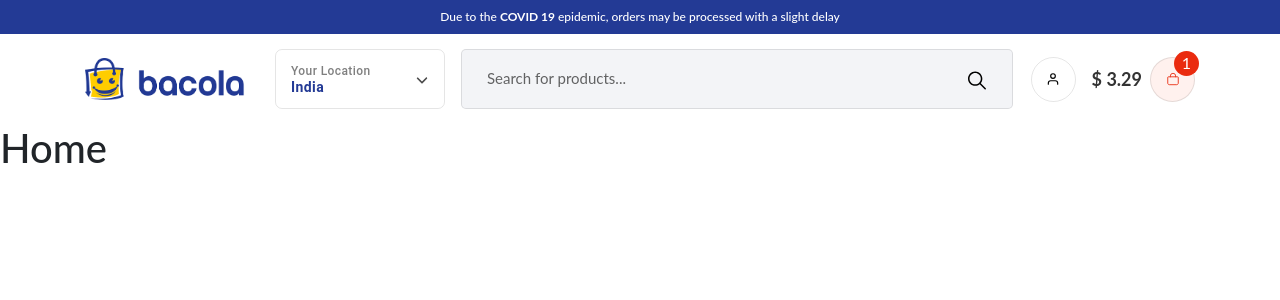
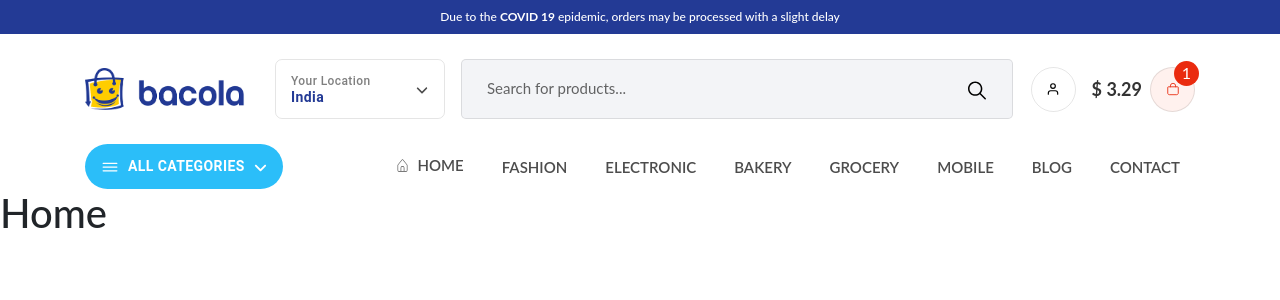
Before and after one commit to tsdevtool/E-commerce-Website-, a React (Create React App) app in the folder e-commerce/: page / in a window 1280 px wide. Shown: the top 300 px of the page. Built offline with nearby package versions, Linux system fonts and the light colour scheme.

Commit message:
Done ex5

```diff
--- a/e-commerce/src/App.css
+++ b/e-commerce/src/App.css
@@ -6,6 +6,12 @@
 
 body{
   font-family: "Lato", sans-serif;
+}
+
+@media (min-width:1300px) {
+  .container, .container-lg, .container-md, .container-sm, .container-xl{
+    max-width: 1200px;
+  }
 }
 
 .bg-blue{background-color: #233a95;}
@@ -17,7 +23,7 @@
 .headerWrapper .top-strip p {color: #fff; font-size: 12px; font-weight:500;}
 
 /* Check again */
-.headerWrapper .header {width: 100%; height: auto; padding: 15px 0px; }
+.headerWrapper .header {width: 100%; height: auto; padding: 25px 0px; }
 .logoWrapper img{width: 100%;}
 
 .headerWrapper .header .part2 .countryDrop{width: 170px; height: 60px; min-width: 150px; color: #000 !important;
@@ -108,3 +114,55 @@
   width: 25px;
   height: 25px;
 }
+
+/* Categories */
+nav .allCatTab{
+  background: #2bbef9;
+  padding: 10px 15px !important;
+  border-radius: 30px !important;
+}
+
+nav .allCatTab *{
+  color: #fff;
+}
+
+nav .allCatTab:hover{
+  background: #2bbef9;
+}
+
+nav .allCatTab .text{
+  font-weight: 600;
+}
+
+nav .allCatTab .icon1 svg{
+  font-size: 20px !important;
+}
+nav .allCatTab .icon2 svg{
+  font-size: 15px !important;
+}
+
+nav .navPart2 ul{
+  margin-bottom: 0px;
+}
+
+nav .navPart2 ul li a{
+  font-size: 15px;
+  font-weight: 600;
+  text-decoration: none;
+  color: rgba(0, 0, 0, 0.7);
+  text-transform: uppercase;
+  display: flex;
+  align-items: center;
+  padding: 8px 15px;
+  transition: all 0.2s ease-in-out;
+  border-radius: 25px;
+}
+
+nav .navPart2 ul li a:hover{
+  background: #f0faff;
+  color: #2bbef9;
+}
+
+nav .navPart2 ul li a svg{
+  font-size: 15px;
+}
--- /dev/null
+++ b/e-commerce/src/Components/Header/Navigation/index.js
@@ -0,0 +1,38 @@
+import { Button } from "@mui/material";
+import { CiHome } from "react-icons/ci";
+import { FaAngleDown } from "react-icons/fa6";
+import { IoIosMenu } from "react-icons/io";
+import { Link } from "react-router-dom";
+
+const Navigation =()=>{
+    return(
+        <nav>
+            <div className="container">
+                <div className="row">
+                    <div className="col-sm-3 navPart1">
+                        <Button className="allCatTab align-items-center">
+                            <span className="icon1 mr-2"><IoIosMenu/></span>
+                            <span className="text">ALL CATEGORIES</span>
+                            <span className="icon2 ml-2"><FaAngleDown/></span>
+                        </Button>
+                    </div>
+                    <div className="col-sm-9 navPart2 d-flex align-items-center">
+                        <ul className="list list-inline ml-auto">
+                            <li className="list-inline-item"><Link to={"/"}><CiHome/> &nbsp; Home</Link></li>
+                            <li className="list-inline-item"><Link to={"/"}>Fashion</Link></li>
+                            <li className="list-inline-item"><Link to={"/"}>Electronic</Link></li>
+                            <li className="list-inline-item"><Link to={"/"}>Bakery</Link></li>
+                            <li className="list-inline-item"><Link to={"/"}>Grocery</Link></li>
+                            <li className="list-inline-item"><Link to={"/"}>Mobile</Link></li>
+                            <li className="list-inline-item"><Link to={"/"}>Blog</Link></li>
+                            <li className="list-inline-item"><Link to={"/"}>Contact</Link></li>
+
+                        </ul>
+                    </div>
+                </div>
+            </div>
+        </nav>
+    )
+}
+
+export default Navigation;
--- /dev/null
+++ b/e-commerce/src/Components/Header/SearchBox/index.js
@@ -0,0 +1,12 @@
+import { Button } from "@mui/material";
+import { IoIosSearch } from "react-icons/io";
+const SearchBox =()=>{
+    return(
+        <div className='headerSearch ml-3 mr-3'>
+            <input type='text' placeholder="Search for products..."/>
+            <Button><IoIosSearch/></Button>
+        </div>
+    )
+}
+
+export default SearchBox;
--- a/e-commerce/src/Components/Header/index.js
+++ b/e-commerce/src/Components/Header/index.js
@@ -1,10 +1,11 @@
 import { Button } from "@mui/material";
 import { FiUser } from "react-icons/fi";
-import { IoIosSearch } from "react-icons/io";
 import { IoBagOutline } from "react-icons/io5";
 import { Link } from 'react-router-dom';
 import Logo from '../../assets/images/logo.png';
 import CountryDropdown from '../ContryDropdown';
+import Navigation from "./Navigation";
+import SearchBox from "./SearchBox";
 
 
 const Header =()=>{
@@ -32,10 +33,7 @@
 
 
                                 {/*Header Search Start Here*/}
-                                <div className='headerSearch ml-3 mr-3'>
-                                    <input type='text' placeholder="Search for products..."/>
-                                    <Button><IoIosSearch/></Button>
-                                </div>
+                                <SearchBox/>
 
                                 {/*Header Search Ends Here*/}
                                 <div className="part3 d-flex align-items-center ml-auto">
@@ -56,6 +54,8 @@
                     </div>
                 </header>
 
+              <Navigation/>
+
             </div>
         </>
     )
```
